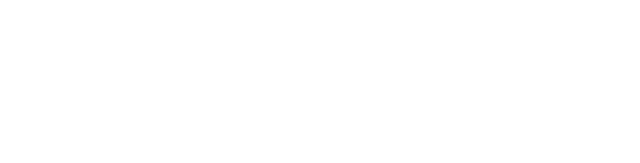
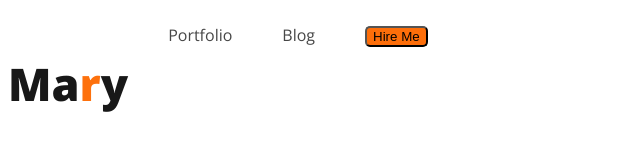
Before and after one commit to hellosiyam/mi-one-mo-five-developer-web-site-repo, a plain HTML site: page index.html in a window 1280 px wide. Shown: the whole page, without its empty margins (0-640 px from the left). Drawn offline with nearby package versions, Linux system fonts and the light colour scheme.

Commit message:
Set google fonts and set navbar and primary color

```diff
--- a/index.html
+++ b/index.html
@@ -4,10 +4,23 @@
     <meta charset="UTF-8">
     <meta name="viewport" content="width=device-width, initial-scale=1.0">
     <title>Devloper Web Site</title>
+
+    <link rel="preconnect" href="https://fonts.googleapis.com">
+<link rel="preconnect" href="https://fonts.gstatic.com" crossorigin>
+<link href="https://fonts.googleapis.com/css2?family=Archivo:ital,wght@0,100..900;1,100..900&family=Open+Sans:ital,wght@0,300..800;1,300..800&display=swap" rel="stylesheet">
+
+    <link rel="stylesheet" href="styles/protfolio.css">
 </head>
 <body>
     <header>
-
+        <nav>
+            <h3 class="nav-tittle">Ma<span class="text-primary">r</span>y</h3>
+            <ul>
+                <li><a href="">Portfolio</a></li>
+                <li><a href="">Blog</a></li>
+                <li><button class="btn-primary">Hire Me</button></li>
+            </ul>
+        </nav>
     </header>
     <main>
 
--- /dev/null
+++ b/styles/protfolio.css
@@ -0,0 +1,40 @@
+/* Common Shared Styles  */
+body{
+  font-family: "Open Sans", sans-serif;
+  font-optical-sizing: auto;
+  font-weight: weight;
+  font-style: normal;
+  font-variation-settings: "wdth"100;
+}
+
+.btn-primary{
+    border-radius: 5px;
+    background: #FD6E0A;
+}
+
+.text-primary{
+    color: hsla(25, 98%, 52%, 1);
+}
+/* nav releted style */
+nav{
+    display: flex;
+}
+
+.nav-tittle{
+    color: var(--Dark-01, #181818);
+font-size: 45px;
+font-weight: 800;
+}
+
+nav > ul{
+    display: flex;
+}
+nav li{
+    list-style: none;
+    margin-right: 50px;
+
+}
+nav a{
+    text-decoration: none;
+    color: hsla(0, 0%, 28%, 1);
+}
```
